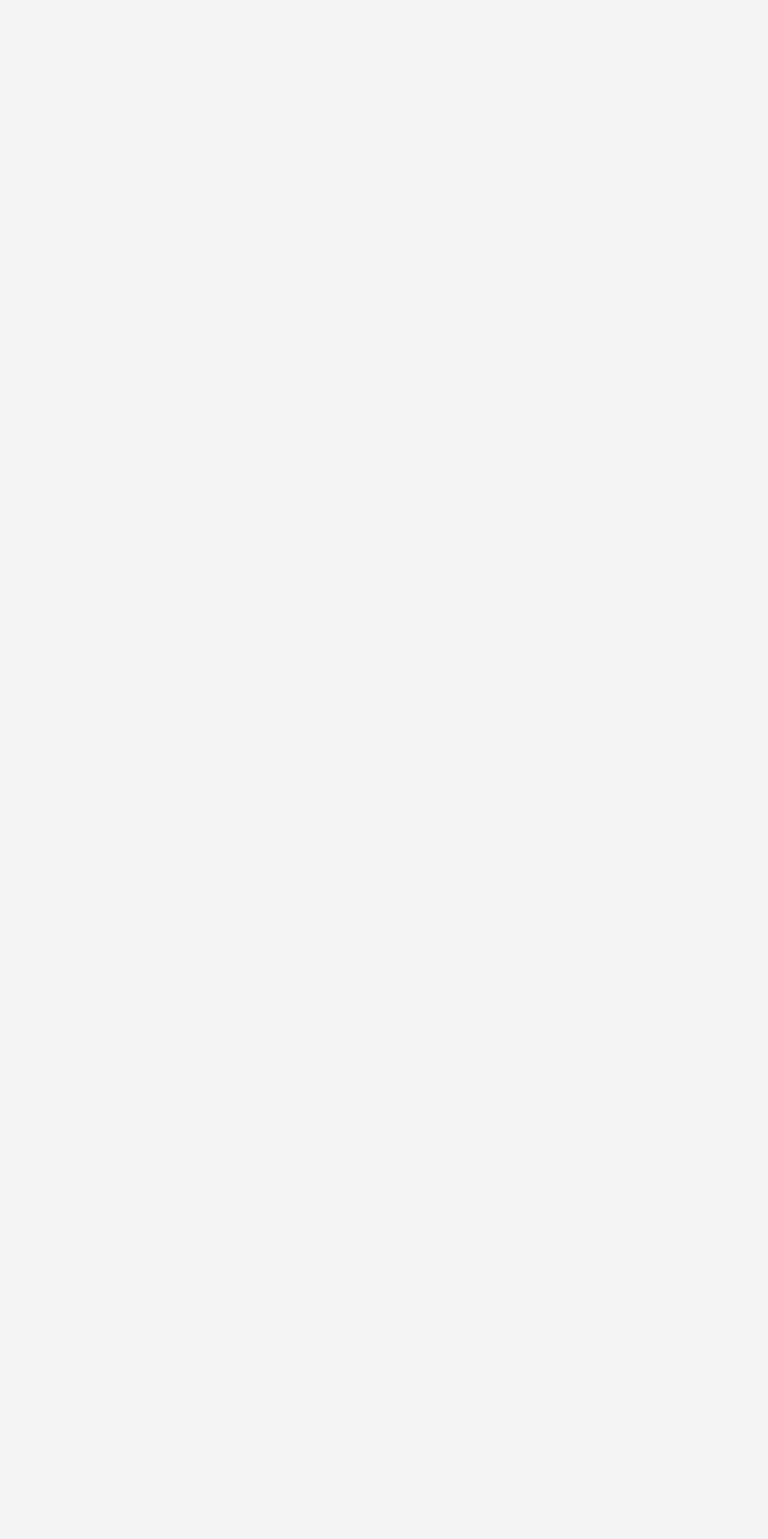
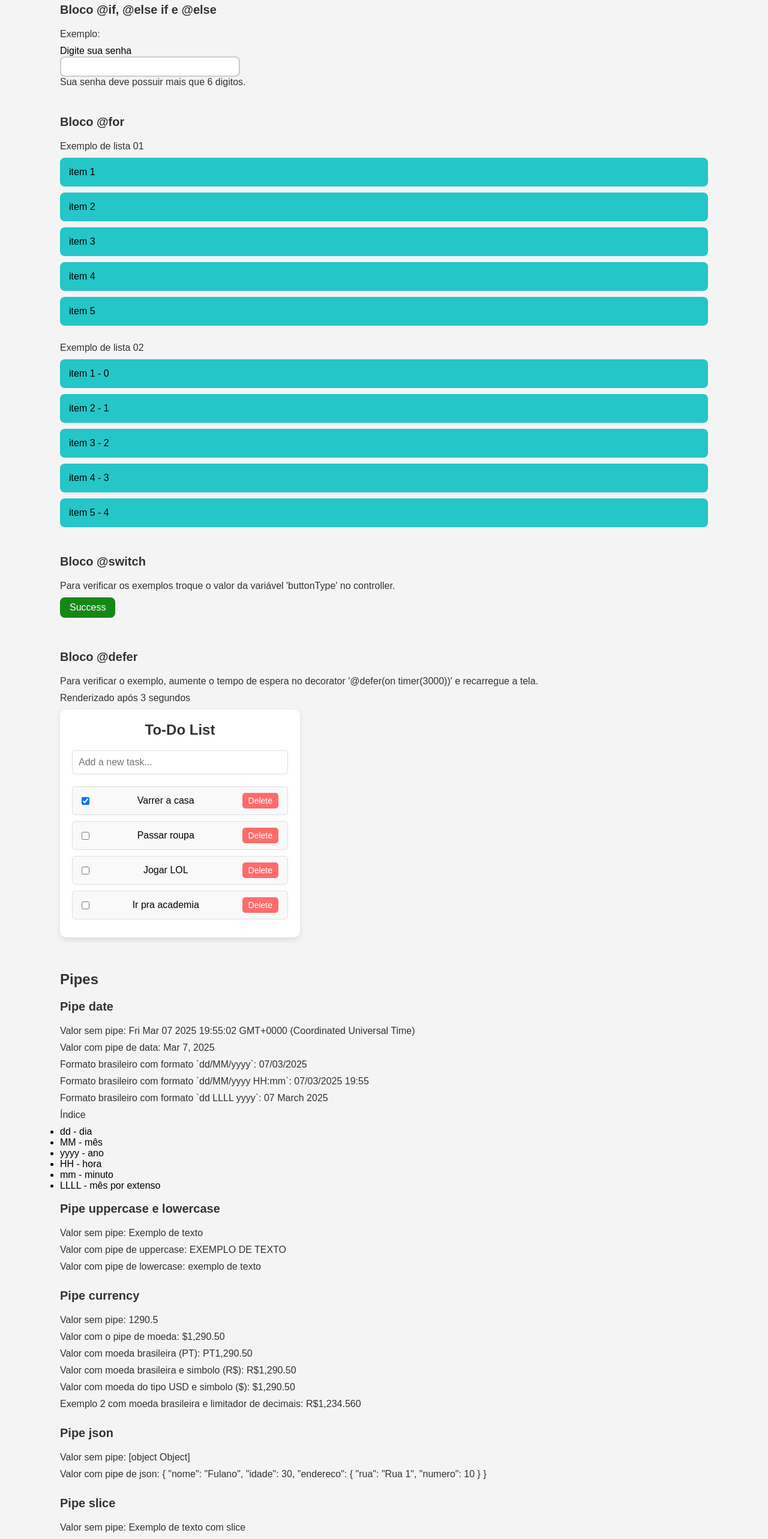
Before and after one commit to raydevcp20/turma01-angular, an Angular app: page /aula03 in a window 1280 px wide. Shown: the part 220-2786 px from the top of the page at 60% size. Before the commit the page ends 800 px from the top, so only its background shows below. Built offline with nearby package versions, Linux system fonts and the light colour scheme.

Commit message:
formatando e corrigindo o codigo da aula 03

```diff
--- a/src/app/pages/aula02/aula02.component.html
+++ b/src/app/pages/aula02/aula02.component.html
@@ -9,6 +9,8 @@
   [ngClass]="{ focus: clicou, success: tipo == 'success' }"
 />
 <br /><br />
+
+
 <!-- ngStyle -->
 <h5>ngStyle</h5>
 <!-- forma 1 -->
--- a/src/app/pages/aula03/aula03.component.css
+++ b/src/app/pages/aula03/aula03.component.css
@@ -0,0 +1,81 @@
+h3 {
+  color: #333;
+  font-size: 24px;
+  margin: 20px 0;
+}
+
+h5 {
+  color: #333;
+  font-size: 20px;
+  margin-bottom: 20px;
+}
+
+p {
+  color: #333;
+  font-size: 16px;
+  margin-bottom: 10px;
+}
+
+input {
+  width: 100%;
+  max-width: 300px;
+  padding: 6px;
+  font-size: 16px;
+  border: 2px solid #ccc;
+  border-radius: 8px;
+  outline: none;
+  transition: border-color 0.3s ease, box-shadow 0.3s ease;
+}
+
+/* Estilo da lista */
+.listagem ul {
+  list-style: none;
+  padding: 0;
+  margin: 0;
+}
+
+/* Estilo dos itens */
+.listagem li {
+  padding: 15px;
+  margin-bottom: 10px;
+  border-radius: 8px;
+  display: flex;
+  align-items: center;
+  justify-content: space-between;
+  transition: 0.2s;
+  background-color: #24c6c7;
+}
+
+/* Efeito hover nos itens */
+.listagem li:hover {
+  background-color: #1a9c9f;
+  transform: scale(1.02);
+}
+
+.btn {
+  display: inline-block;
+  padding: 8px 16px;
+  font-size: 16px;
+  color: #fff;
+  background-color: #fe074c;
+  border: none;
+  border-radius: 8px;
+  cursor: pointer;
+  transition: background-color 0.3s ease;
+}
+
+.btn:hover {
+  background-color: #ff0a5f;
+}
+
+.btn.btn-success {
+  background-color: #168716;
+}
+
+.btn.btn-danger {
+  background-color: #891717;
+}
+
+.btn.btn-primary {
+  background-color: #4545a2;
+}
--- a/src/app/pages/aula03/aula03.component.html
+++ b/src/app/pages/aula03/aula03.component.html
@@ -1,6 +1,11 @@
-<!-- <form>
+<h3>Nova sintaxe</h3>
+<!-- @if, @else if e @else -->
+<h5>Bloco &#64;if, &#64;else if e &#64;else</h5>
+<form>
+  <p>Exemplo:</p>
   <label for="">Digite sua senha</label>
-  <input type="text" [(ngModel)]="password"/>
+  <form>
+    <input type="text" name="password" [(ngModel)]="password" />
     @if(password.length <= 6){
       <p>Sua senha deve possuir mais que 6 digitos.</p>
     } @else if(password.length > 6 && password.length <= 10){
@@ -8,39 +13,146 @@
     } @else {
       <p>Sua senha está muito grande.</p>
     }
-</form> -->
+  </form>
+</form>
+<br /><br />
 
-<!-- <ul>
+<!-- @for -->
+<h5>Bloco &#64;for</h5>
+<div class="listagem">
+  <p>Exemplo de lista 01</p>
+  <ul>
+    <!-- O for diferente do ngFor necessita de uma variável para rastrear o valor do item.
+     Afim de sua renderização seja feita de forma correta, é ele o 'track item' -->
     @for (item of itens; track item) {
     <li>{{ item }}</li>
     } @empty {
+    <!-- Caso a lista esteja vazia, é possível utilizar o bloco @empty -->
     <li>Lista vazia, cadastre um item.</li>
     }
-</ul> -->
+  </ul>
+</div>
+<br />
+<div class="listagem">
+  <p>Exemplo de lista 02</p>
+  <ul>
+    <!-- Já para fazer o uso do indice do item, é necessário utilizar 'let i = $index'
+     no final da declaração do bloco for -->
+    @for (item of itens; track item; let i = $index) {
+    <li>{{ item }} - {{ i }}</li>
+    } @empty {
+    <li>Lista vazia, cadastre um item.</li>
+    }
+  </ul>
+</div>
+<br /><br />
 
 
-<!-- @switch (buttonType) {
+<!-- @switch -->
+<h5>Bloco &#64;switch</h5>
+<!-- O bloco switch é utilizado para fazer a comparação de valores,
+    e a partir disso, renderizar o bloco de código que corresponde ao valor,
+    nesse exemplo 'buttonType'. -->
+<p>
+  Para verificar os exemplos troque o valor da variável 'buttonType' no
+  controller.
+</p>
+@switch (buttonType) {
   @case ('success') {
+  <!-- Caso o valor de buttonType seja igual a 'success',
+        o bloco de código abaixo será renderizado. -->
     <button class="btn btn-success">Success</button>
   }
   @case ('error') {
+    <!-- Caso o valor de buttonType seja igual a 'error',
+            o bloco de código abaixo será renderizado. -->
     <button class="btn btn-danger">Error</button>
   }
   @default {
+    <!-- Caso o valor de buttonType não seja igual a nenhum dos casos acima,
+            o bloco de código abaixo será renderizado. -->
     <button class="btn btn-primary">Primary</button>
   }
-} -->
+}
+<br /><br /><br /><br />
 
-<!-- @defer {
-  <calendar-cmp />
+
+<!-- @defer -->
+<h5>Bloco &#64;defer</h5>
+<!-- O bloco defer é utilizado para adiar a renderização de um bloco de código,
+    nesse exemplo, o bloco de código abaixo será renderizado após 3 segundos. -->
+<p>
+  Para verificar o exemplo, aumente o tempo de espera no decorator '&#64;defer(on timer(3000))'
+  e recarregue a tela.
+</p>
+@defer(on timer(3000)) {
+  <p>Renderizado após 3 segundos</p>
+  <app-todo-list></app-todo-list>
 } @placeholder {
-  <p>Placeholder</p>
+  <p>Carregado antes de iniciar o carregamento do componente no bloco acima.</p>
+  <img
+    alt="loading image"
+    src="https://media3.giphy.com/media/3oEjI6SIIHBdRxXI40/giphy.gif?cid=6c09b952b8ar4jhay9j2xfpkmiwem5oubufn5mimhtgxerzc&ep=v1_gifs_search&rid=giphy.gif&ct=g"
+  />
 } @loading {
-  <img alt="loading image" src="loading.gif" />
+  <p> Carregado enquanto o bloco defer é renderizado. </p>
+  <h1>loading component...</h1>
 } @error {
+  <p> Carregado caso ocorra um erro no carregamento do bloco defer. </p>
   <p>An loading error occurred</p>
-} -->
+}
+<br/><br/>
 
-<a routerLink="/todo-list">To do List</a>
 
- <!-- {{"oi " | date }} -->
+<h3>Pipes</h3>
+<h5>Pipe date</h5>
+<p>Valor sem pipe: {{ date }}</p>
+<p>Valor com pipe de data: {{ date | date }}</p>
+<p>Formato brasileiro com formato `dd/MM/yyyy`: {{ date | date : "dd/MM/yyyy" }}</p>
+<p>Formato brasileiro com formato `dd/MM/yyyy HH:mm`: {{ date | date : "dd/MM/yyyy HH:mm" }}</p>
+<p>Formato brasileiro com formato `dd LLLL yyyy`: {{ date | date : "dd LLLL yyyy" }}</p>
+<ul>
+  <p>Índice</p>
+  <li>dd - dia</li>
+  <li>MM - mês</li>
+  <li>yyyy - ano</li>
+  <li>HH - hora</li>
+  <li>mm - minuto</li>
+  <li>LLLL - mês por extenso</li>
+</ul>
+<br />
+
+<h5>Pipe uppercase e lowercase</h5>
+<p>Valor sem pipe: {{ text }}</p>
+<p>Valor com pipe de uppercase: {{ text | uppercase }}</p>
+<p>Valor com pipe de lowercase: {{ text | lowercase }}</p>
+<br />
+
+
+<h5>Pipe currency</h5>
+<p>Valor sem pipe: {{ number }}</p>
+<p>Valor com o pipe de moeda: {{ number | currency }}</p>
+<p>Valor com moeda brasileira (PT): {{ number | currency : "PT" }}</p>
+<p>Valor com moeda brasileira e simbolo (R$): {{ number | currency : "PT" : "R$" }}</p>
+<p>Valor com moeda do tipo USD e simbolo ($): {{ number | currency : "en-US" : "$" }}</p>
+<p>Exemplo 2 com moeda brasileira e limitador de decimais: {{ 1234.56 | currency : "BRL" : "R$" : "1.3-5" }}</p>
+<br />
+
+<h5>Pipe json</h5>
+<p>Valor sem pipe: {{ obj }}</p>
+<p>Valor com pipe de json: {{ obj | json }}</p>
+<br />
+
+<h5>Pipe slice</h5>
+<!-- O pipe slice também funciona como o método slice do JavaScript, tanto
+ em strings como em arrays, onde é possível passar o índice inicial e final
+ para a exibição do texto. -->
+<p>Valor sem pipe: {{ "Exemplo de texto com slice" }}</p>
+<p>Valor com pipe de slice: {{ "Exemplo de texto com slice" | slice : 0 : 7 }}</p>
+<p>Valor com pipe de slice: {{ "Exemplo de texto com slice" | slice : 8 : 11 }}</p>
+<br /><br />
+
+
+<h5>Pipe personalizado - Formatador de CEP</h5>
+<p>Valor sem pipe: {{ "12312323" }}</p>
+<p>Valor com pipe de CEP: {{ "12312323" | formatCEP }}</p><!-- 12312-323 -->
--- a/src/app/pages/aula03/aula03.component.ts
+++ b/src/app/pages/aula03/aula03.component.ts
@@ -1,12 +1,32 @@
 import { Component } from '@angular/core';
-import { RouterLink } from '@angular/router';
+import { FormsModule } from '@angular/forms';
+import { TodoListComponent } from '../../components/todo-list/todo-list.component';
+import { CurrencyPipe, DatePipe, JsonPipe, LowerCasePipe, SlicePipe, UpperCasePipe } from '@angular/common';
+import { FormatCEPPipe } from '../../pipes/format-cep.pipe';
 
 @Component({
   selector: 'app-aula03',
-  imports: [RouterLink],
+  imports: [
+    FormsModule,
+    TodoListComponent,
+    DatePipe,
+    LowerCasePipe,
+    UpperCasePipe,
+    CurrencyPipe,
+    JsonPipe,
+    SlicePipe,
+    FormatCEPPipe,
+  ],
   templateUrl: './aula03.component.html',
-  styleUrl: './aula03.component.css'
+  styleUrl: './aula03.component.css',
 })
 export class Aula03Component {
+  password: string = '';
+  itens: string[] = ['item 1', 'item 2', 'item 3', 'item 4', 'item 5'];
+  buttonType: string = 'success';
 
+  date: any = new Date();
+  text: string = 'Exemplo de texto';
+  number: number = 1290.5;
+  obj: any = { nome: 'Fulano', idade: 30, endereco: { rua: 'Rua 1', numero: 10 } };
 }
--- /dev/null
+++ b/src/app/pipes/format-cep.pipe.ts
@@ -0,0 +1,14 @@
+import { Pipe, PipeTransform } from '@angular/core';
+
+@Pipe({
+  name: 'formatCEP' // nome do pipe
+})
+export class FormatCEPPipe implements PipeTransform {
+  transform(value: string): string {
+    // velue é o valor que será passado para o pipe
+    let firstFormat = value.slice(0, 6);
+    let secondFormat = value.slice(6, 9);
+    return firstFormat + "-" + secondFormat;
+    // o retorno é o valor que será exibido na tela
+  }
+}
```
Also changed, not shown: 1 other file (tests, documents, lock files or other folders). Lines whose indentation alone changed are shown as unchanged.
